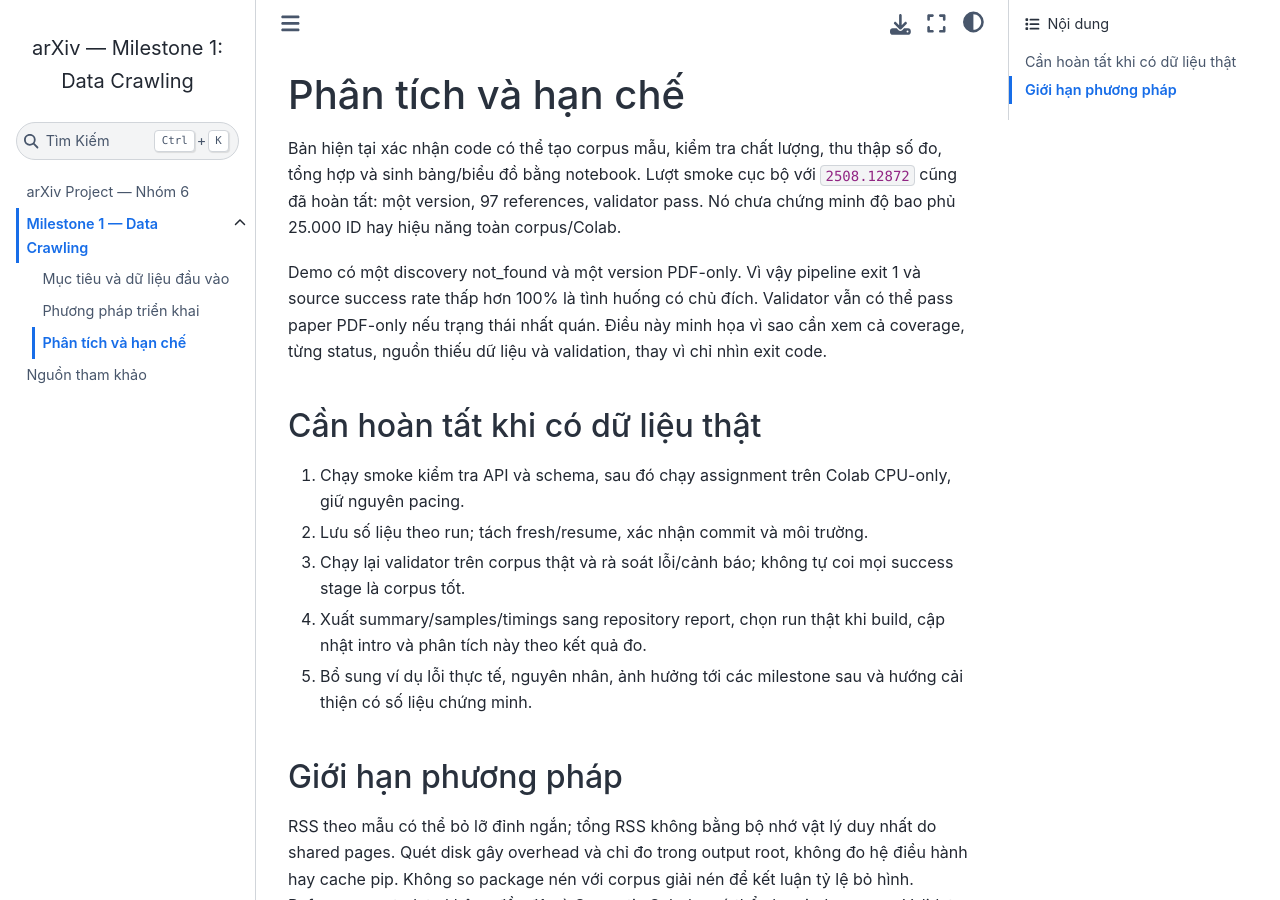
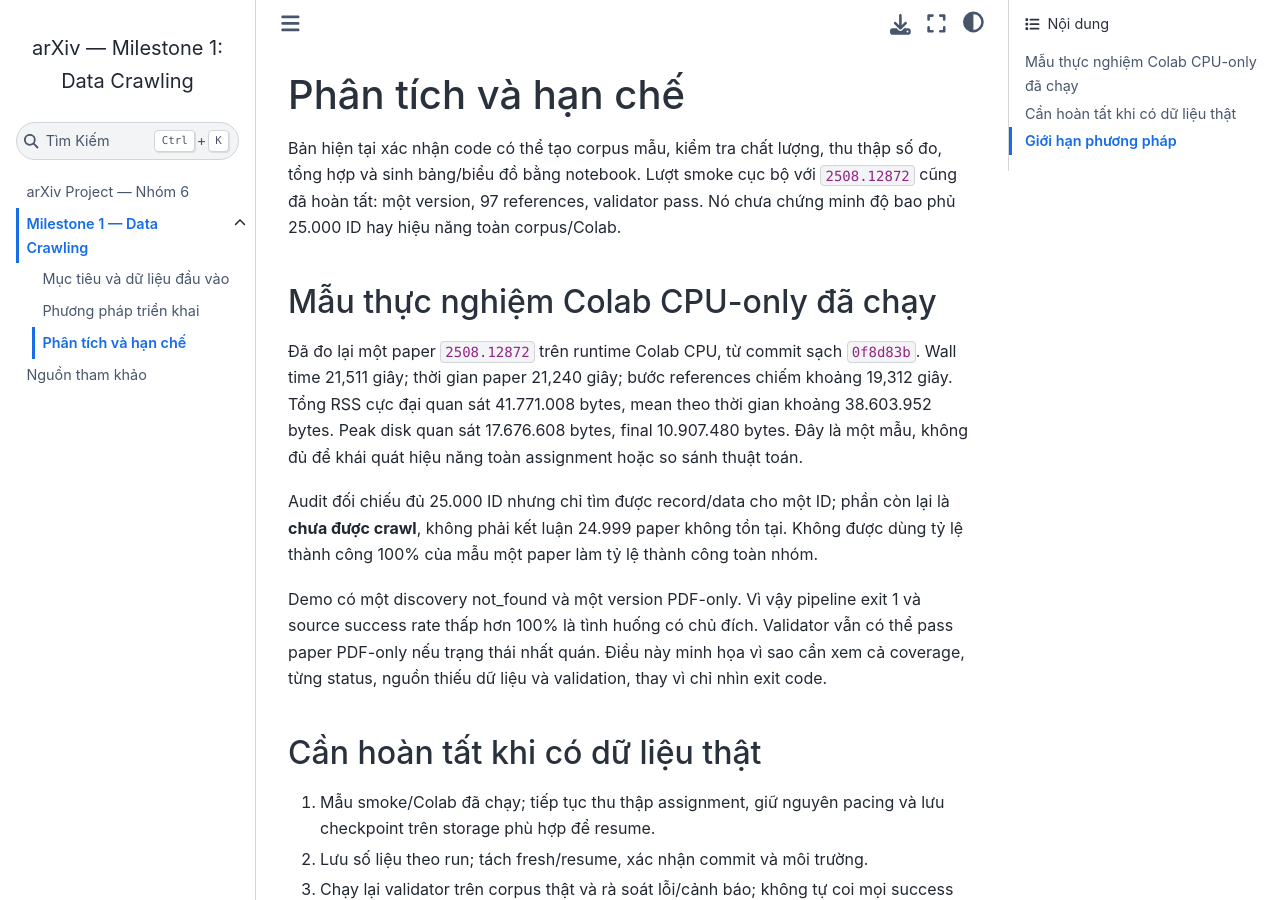
Before and after one commit to HoangLongNha/arxiv-project-report, a Jupyter Book: the page built from milestone1/discussion.md, in a window 1280 px wide and 900 px high. Built offline with Jupyter Book 1.0.4 settings and Sphinx 7.4.7 and the Sphinx Book theme 1.1.4, drawn with Linux system fonts in a browser that asks for light colours; pages that are not in the unit, such as notebooks, are missing from menus.

Commit message:
docs(ms1): publish measured Colab CPU sample and assignment gaps

```diff
--- a/milestone1/discussion.md
+++ b/milestone1/discussion.md
@@ -1,12 +1,18 @@
 # Phân tích và hạn chế
 
 Bản hiện tại xác nhận code có thể tạo corpus mẫu, kiểm tra chất lượng, thu thập số đo, tổng hợp và sinh bảng/biểu đồ bằng notebook. Lượt smoke cục bộ với `2508.12872` cũng đã hoàn tất: một version, 97 references, validator pass. Nó chưa chứng minh độ bao phủ 25.000 ID hay hiệu năng toàn corpus/Colab.
+
+## Mẫu thực nghiệm Colab CPU-only đã chạy
+
+Đã đo lại một paper `2508.12872` trên runtime Colab CPU, từ commit sạch `0f8d83b`. Wall time 21,511 giây; thời gian paper 21,240 giây; bước references chiếm khoảng 19,312 giây. Tổng RSS cực đại quan sát 41.771.008 bytes, mean theo thời gian khoảng 38.603.952 bytes. Peak disk quan sát 17.676.608 bytes, final 10.907.480 bytes. Đây là một mẫu, không đủ để khái quát hiệu năng toàn assignment hoặc so sánh thuật toán.
+
+Audit đối chiếu đủ 25.000 ID nhưng chỉ tìm được record/data cho một ID; phần còn lại là **chưa được crawl**, không phải kết luận 24.999 paper không tồn tại. Không được dùng tỷ lệ thành công 100% của mẫu một paper làm tỷ lệ thành công toàn nhóm.
 
 Demo có một discovery not_found và một version PDF-only. Vì vậy pipeline exit 1 và source success rate thấp hơn 100% là tình huống có chủ đích. Validator vẫn có thể pass paper PDF-only nếu trạng thái nhất quán. Điều này minh họa vì sao cần xem cả coverage, từng status, nguồn thiếu dữ liệu và validation, thay vì chỉ nhìn exit code.
 
 ## Cần hoàn tất khi có dữ liệu thật
 
-1. Chạy smoke kiểm tra API và schema, sau đó chạy assignment trên Colab CPU-only, giữ nguyên pacing.
+1. Mẫu smoke/Colab đã chạy; tiếp tục thu thập assignment, giữ nguyên pacing và lưu checkpoint trên storage phù hợp để resume.
 2. Lưu số liệu theo run; tách fresh/resume, xác nhận commit và môi trường.
 3. Chạy lại validator trên corpus thật và rà soát lỗi/cảnh báo; không tự coi mọi success stage là corpus tốt.
 4. Xuất summary/samples/timings sang repository report, chọn run thật khi build, cập nhật intro và phân tích này theo kết quả đo.
```
Also changed, not shown: README.md (+5 -2 lines), intro.md (+3 -1 lines), 10 other files.
